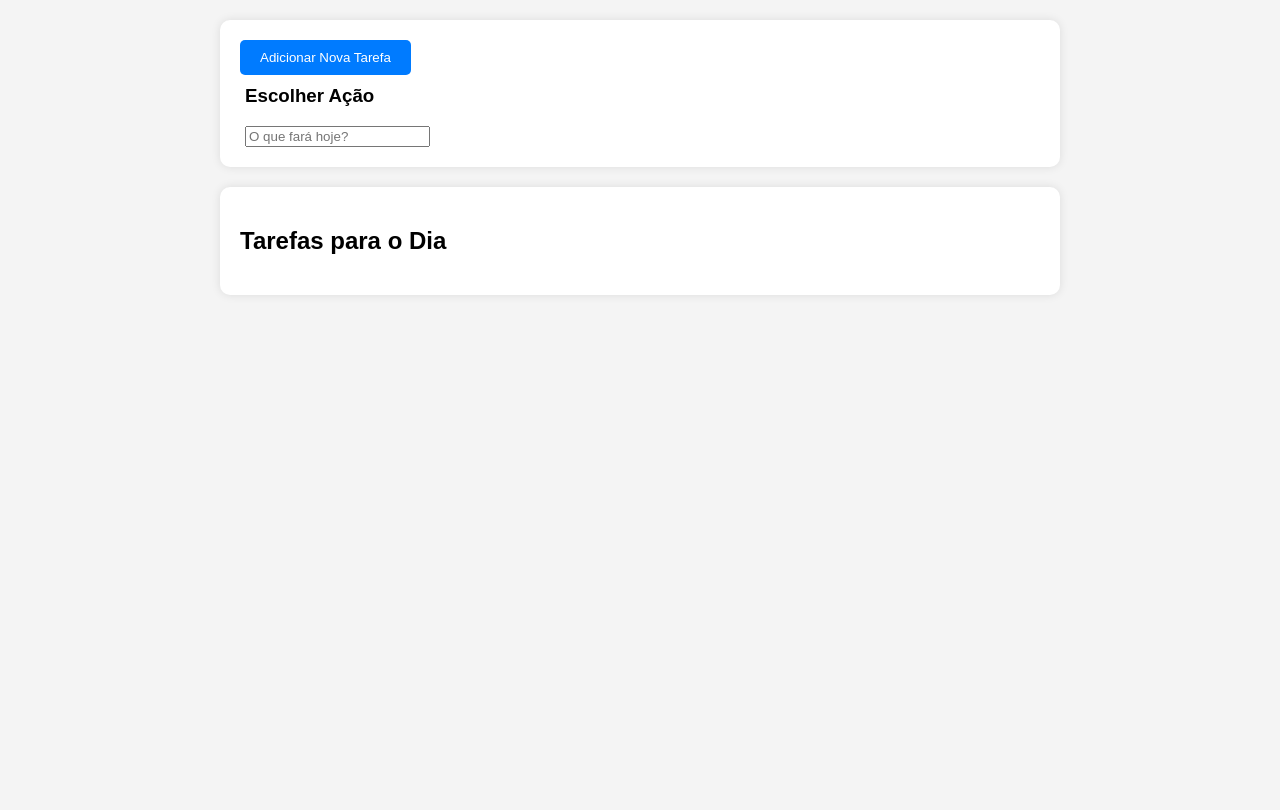
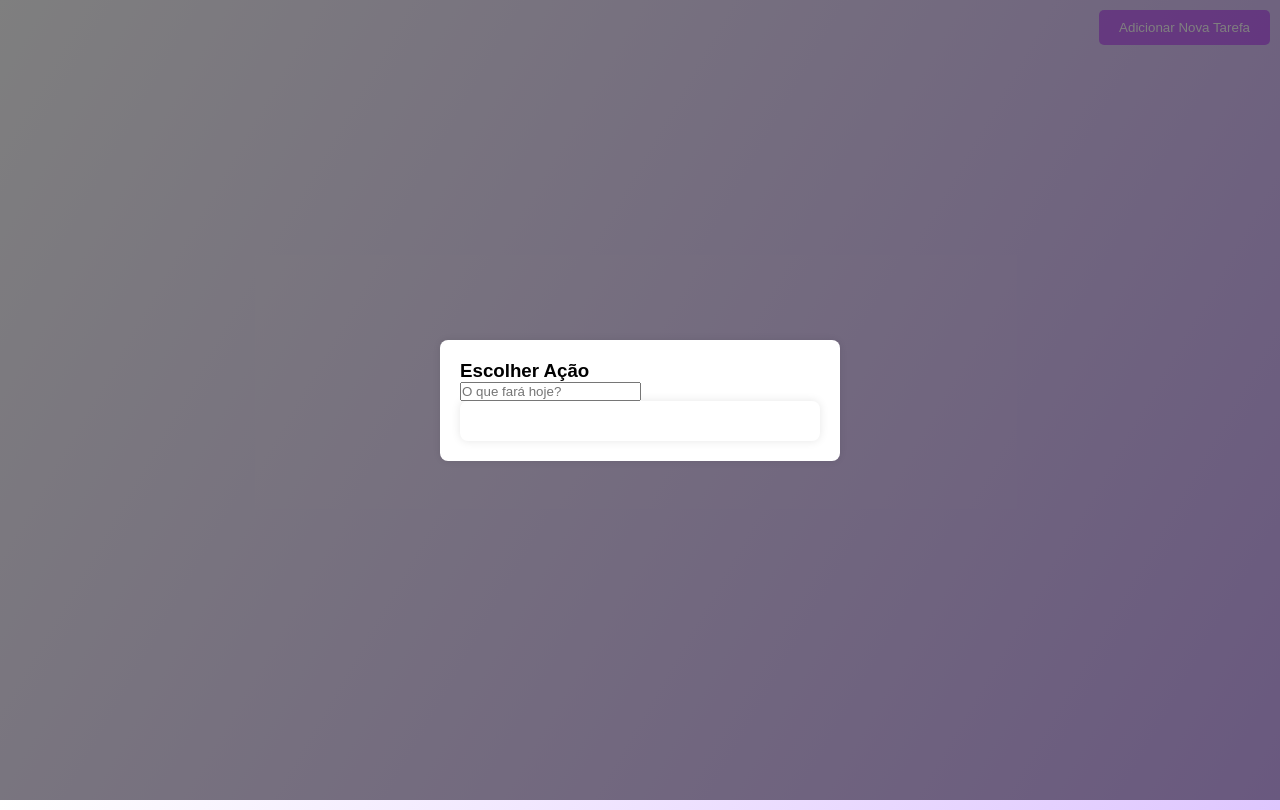
Before and after one commit to Daianebs/planner-dinamico, a website with bundled scripts: page public/adicionar_tarefas.html in a window 1280 px wide. Both pictures are taken after a click on the button "Adicionar Nova Tarefa". Built offline with nearby package versions, Linux system fonts and the light colour scheme.

Commit message:
:lipstick: feat: Estilização CSS do formulário

```diff
--- a/public/adicionar_tarefas.html
+++ b/public/adicionar_tarefas.html
@@ -4,16 +4,17 @@
   <meta charset="UTF-8">
   <meta name="viewport" content="width=device-width, initial-scale=1.0">
   <title>Planejamento de Tarefas Diárias</title>
-  <link rel="stylesheet" href="style/add_tarefas.css">
+  <link rel="stylesheet" href="style/add_tarefas-gradRoxo.css">
   <script type="module" src="./scripts/main.js"></script>
   <script src="https://cdn.jsdelivr.net/npm/axios/dist/axios.min.js"></script>
-
 </head>
 <body>
-  <div class="container">
+  <div class="containerBotao">
     <button id="botao-adicionar">Adicionar Nova Tarefa</button>
-    <div id="opcoes" style="display: none;">
-      <div class="opcoes-col">
+  </div>
+
+  <div class="modal" id="form-modal" style="display: none;">
+    <div class="modal-content">
       <h3>Escolher Ação</h3>
       <input type="text" id="input-acao" placeholder="O que fará hoje?">
       <div id="opcoes-predicados" style="display: none;">
@@ -21,7 +22,6 @@
         <ul id="lista-predicados-sugeridos"></ul>
       </div>
       <ul id="lista-verbos-sugeridos"></ul>
-      </div>
     </div>
   </div>
 
--- a/public/scripts/InterfaceUsuarioModule.js
+++ b/public/scripts/InterfaceUsuarioModule.js
@@ -7,16 +7,17 @@ class InterfaceUsuarioModule {
 
   iniciar() {
     const botaoAdicionar = document.getElementById("botao-adicionar");
+    const formModal = document.getElementById("form-modal");
+
     botaoAdicionar.addEventListener("click", () => {
       console.log("Botão 'Adicionar Nova Tarefa' clicado");
-      document.getElementById("opcoes").style.display = "block";
+      formModal.style.display = "flex";
     });
 
     const inputAcao = document.getElementById("input-acao");
     inputAcao.addEventListener("input", () => {
       const textoDigitado = inputAcao.value.trim();
       console.log("Texto digitado em tempo real:", textoDigitado);
-
       this.exibirOpcoes(textoDigitado);
     });
   }
--- a/public/scripts/TarefasModule.js
+++ b/public/scripts/TarefasModule.js
@@ -41,7 +41,7 @@ function limparCamposeOcultar() {
   document.getElementById("input-predicado").value = "";
   document.getElementById("lista-predicados-sugeridos").innerHTML = "";
   document.getElementById("opcoes-predicados").style.display = "none";
-  document.getElementById("opcoes").style.display = "none";
+  document.getElementById("form-modal").style.display = "none";
 }
 
 function exibirMensagemConfirmacao() {
@@ -67,7 +67,7 @@ export function exibirTarefasDia() {
 
     const botaoEditar = document.createElement("span");
     botaoEditar.textContent = "Editar";
-    botaoEditar.className = "acao";
+    botaoEditar.className = "acao botao-editar";
     botaoEditar.addEventListener("click", () => editarTarefa(index));
     botoesTarefa.appendChild(botaoEditar);
 
--- /dev/null
+++ b/public/style/add_tarefas-gradRoxo.css
@@ -0,0 +1,154 @@
+* {
+  margin: 0;
+  padding: 0;
+  box-sizing: border-box;
+}
+
+html, body {
+  height: 100%;
+}
+
+body {
+  font-family: 'Poppins', sans-serif;
+  width: 100%;
+  display: flex;
+  justify-content: center;
+  align-items: center;
+  flex-direction: column;
+  background: linear-gradient(120deg, white, rgb(212, 179, 255));
+  margin: 0;
+  margin-top: 10px;
+}
+
+.container {
+  max-width: 400px;
+  margin: 20px 15px;
+  box-shadow: 0 0 10px rgba(0, 0, 0, 0.1);
+  background-color: rgba(251, 251, 251, 0.84);
+  border-radius: 8px;
+}
+
+.containerBotao {
+  position: absolute;
+  top: 10px;
+  right: 10px;
+  box-sizing: border-box;
+}
+
+.modal {
+  position: fixed;
+  top: 0;
+  left: 0;
+  width: 100%;
+  height: 100%;
+  background-color: rgba(0, 0, 0, 0.5);
+  display: flex;
+  justify-content: center;
+  align-items: center;
+}
+
+.modal-content {
+  background-color: #fff;
+  padding: 20px;
+  border-radius: 8px;
+  max-width: 400px;
+  width: 100%;
+  box-shadow: 0 0 10px rgba(0, 0, 0, 0.1);
+}
+
+h2 {
+  background-color: #d298ff;
+  color: #fff;
+  margin: 0;
+  padding: 10px;
+  border-radius: 8px 8px 0 0;
+}
+
+ul {
+  list-style-type: none;
+  max-height: 400px;
+  overflow-y: auto;
+  padding: 20px;
+  border-radius: 8px;
+  box-shadow: 0 0 10px rgba(0, 0, 0, 0.1);
+}
+
+li {
+  color: #b24eff;
+  font-size: 15px;
+  font-family: 'Poppins', sans-serif;
+  margin-bottom: 20px;
+  padding: 10px;
+  background-color: rgba(142, 29, 248, 0.093);
+  border-radius: 5px;
+  display: flex;
+  justify-content: space-between;
+  align-items: center;
+}
+
+li:hover {
+  background-color: #dddddd4a;
+}
+
+.highlight {
+  background-color: #ffa;
+}
+
+#tarefas {
+  margin-top: 20px;
+}
+
+.confirmacao {
+  color: #ff519f;
+  margin-bottom: 10px;
+  text-decoration: solid;
+}
+
+#botao-adicionar {
+  padding: 10px 20px;
+  background-color: #ae00ff71;
+  color: white;
+  border: none;
+  border-radius: 5px;
+  cursor: pointer;
+  transition: background-color 0.3s ease;
+}
+
+#botao-adicionar:hover {
+  background-color: rgba(51, 0, 99, 0.575);
+}
+
+
+/* Estilo para os botões de ação das tarefas */
+.botoes-tarefa {
+  display: flex;
+  gap: 5px;
+}
+
+.botao-editar {
+  cursor: pointer;
+  transition: color 0.3s ease;
+  padding: 5px 10px;
+  border-radius: 3px;
+  background-color: #3492cd;
+  color: #fff;
+  border: none;
+  cursor: pointer;
+  transition: background-color 0.3s ease;
+}
+
+.botao-editar:hover {
+  background-color: #0056b3;
+}
+
+.botao-excluir {
+  color: white;
+  background-color: rgba(240, 0, 0, 0.848);
+  padding: 5px 10px;
+  border-radius: 5px;
+  cursor: pointer;
+}
+
+.botao-excluir:hover {
+  background-color: darkred;
+}
--- a/public/style/add_tarefas.css
+++ /dev/null
@@ -1,117 +0,0 @@
-  /* CSS */
-  body {
-    font-family: Arial, sans-serif;
-    background-color: #f4f4f4;
-    margin: 0;
-    padding: 0;
-  }
-
-  .container {
-    max-width: 800px;
-    margin: 20px auto;
-    padding: 20px;
-    background-color: #fff;
-    border-radius: 10px;
-    box-shadow: 0 0 10px rgba(0, 0, 0, 0.1);
-  }
-
-  ul {
-    list-style-type: none;
-    padding: 0;
-    margin: 0;
-  }
-
-  li {
-    margin-bottom: 10px;
-    padding: 10px;
-    background-color: #e0e0e0;
-    border-radius: 5px;
-    display: flex;
-    justify-content: space-between;
-    align-items: center;
-  }
-
-  li:hover {
-    background-color: #ddd;
-  }
-
-  .highlight {
-    background-color: #ffa;
-  }
-
-  #opcoes {
-    display: none;
-    flex-wrap: wrap;
-    margin-top: 10px;
-  }
-
-  .opcoes-col {
-    flex: 1;
-    margin: 0 5px;
-  }
-
-  .opcoes-col ul {
-    padding: 0 10px;
-  }
-
-  .opcoes-col h3 {
-    margin-top: 0;
-  }
-
-  #botao-adicionar {
-    padding: 10px 20px;
-    background-color: #007bff;
-    color: white;
-    border: none;
-    border-radius: 5px;
-    cursor: pointer;
-    transition: background-color 0.3s ease;
-  }
-
-  #botao-adicionar:hover {
-    background-color: #0056b3;
-  }
-
-  #tarefas {
-    margin-top: 20px;
-  }
-
-  .acao {
-    cursor: pointer;
-    color: #007bff;
-    transition: color 0.3s ease;
-    padding: 5px 10px;
-    border-radius: 3px;
-    background-color: #007bff;
-    color: #fff;
-    border: none;
-    cursor: pointer;
-    transition: background-color 0.3s ease;
-  }
-
-  .acao:hover {
-    background-color: #0056b3;
-  }
-
-  .confirmacao {
-    color: #007bff; /* Cor azul */
-    margin-bottom: 10px;
-  }
-
-  /* Estilo para os botões de ação das tarefas */
-  .botoes-tarefa {
-    display: flex;
-    gap: 5px;
-  }
-
-  .botao-excluir {
-    color: white;
-    background-color: rgba(240, 0, 0, 0.848);
-    padding: 5px 10px;
-    border-radius: 5px;
-    cursor: pointer;
-  }
-
-  .botao-excluir:hover {
-    background-color: darkred;
-  }
```
Lines whose indentation alone changed are shown as unchanged.
